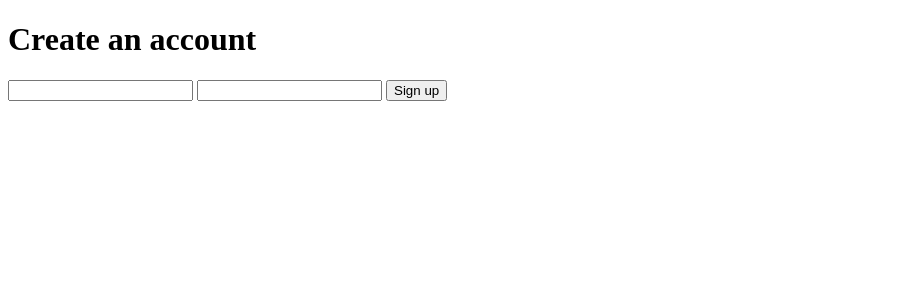
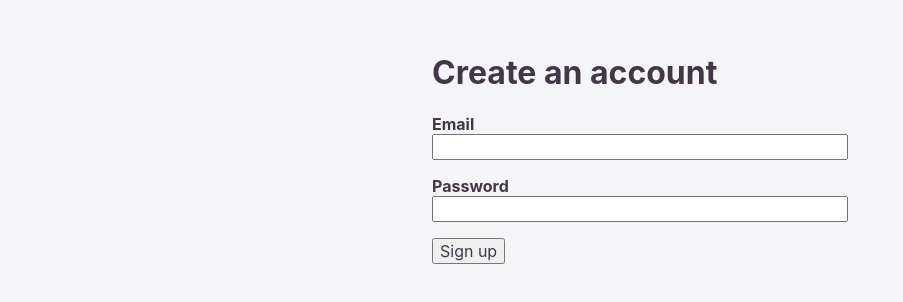
Before and after one commit to oliverjam/learn-form-validation, a website: page workshop/index.html in a window 1280 px wide. Shown: the whole page, without its empty margins (0-903 px from the left). Drawn offline with Linux system fonts and the light colour scheme.

Commit message:
Add initial workshop files

```diff
--- a/package.json
+++ b/package.json
@@ -4,7 +4,7 @@
   "description": "",
   "main": "index.js",
   "scripts": {
-    "dev": "browser-sync start --server solution --watch"
+    "dev": "browser-sync start --server workshop --watch"
   },
   "keywords": [],
   "author": "Oliver Phillips <hello@oliverjam.es> (https://oliverjam.es/)",
--- a/workshop/index.html
+++ b/workshop/index.html
@@ -4,13 +4,19 @@
     <meta charset="UTF-8" />
     <meta name="viewport" content="width=device-width, initial-scale=1.0" />
     <title>Learn form validation</title>
+    <link rel="stylesheet" href="style.css" />
   </head>
   <body>
     <h1>Create an account</h1>
     <form>
-      <input />
-      <input />
+      <label for="email">Email</label>
+      <input id="email" />
+
+      <label for="password">Password</label>
+      <input id="password" />
+
       <button>Sign up</button>
     </form>
+    <script src="index.js"></script>
   </body>
 </html>
--- /dev/null
+++ b/workshop/index.js
@@ -0,0 +1 @@
+console.log("hello world");
--- /dev/null
+++ b/workshop/style.css
@@ -0,0 +1,34 @@
+* {
+  box-sizing: border-box;
+}
+
+label,
+input,
+button {
+  display: block;
+  font: inherit;
+  color: inherit;
+}
+
+body {
+  max-width: 30rem;
+  margin: 0 auto;
+  padding: 2rem;
+  font-family: -apple-system, BlinkMacSystemFont, "Segoe UI", Roboto, Oxygen,
+    Ubuntu, Cantarell, "Open Sans", "Helvetica Neue", sans-serif;
+  color: hsl(280, 15%, 25%);
+  background-color: hsl(280, 10%, 96%);
+}
+
+label {
+  margin-top: 1rem;
+  font-weight: bold;
+}
+
+input {
+  width: 100%;
+}
+
+button {
+  margin-top: 1rem;
+}
```
